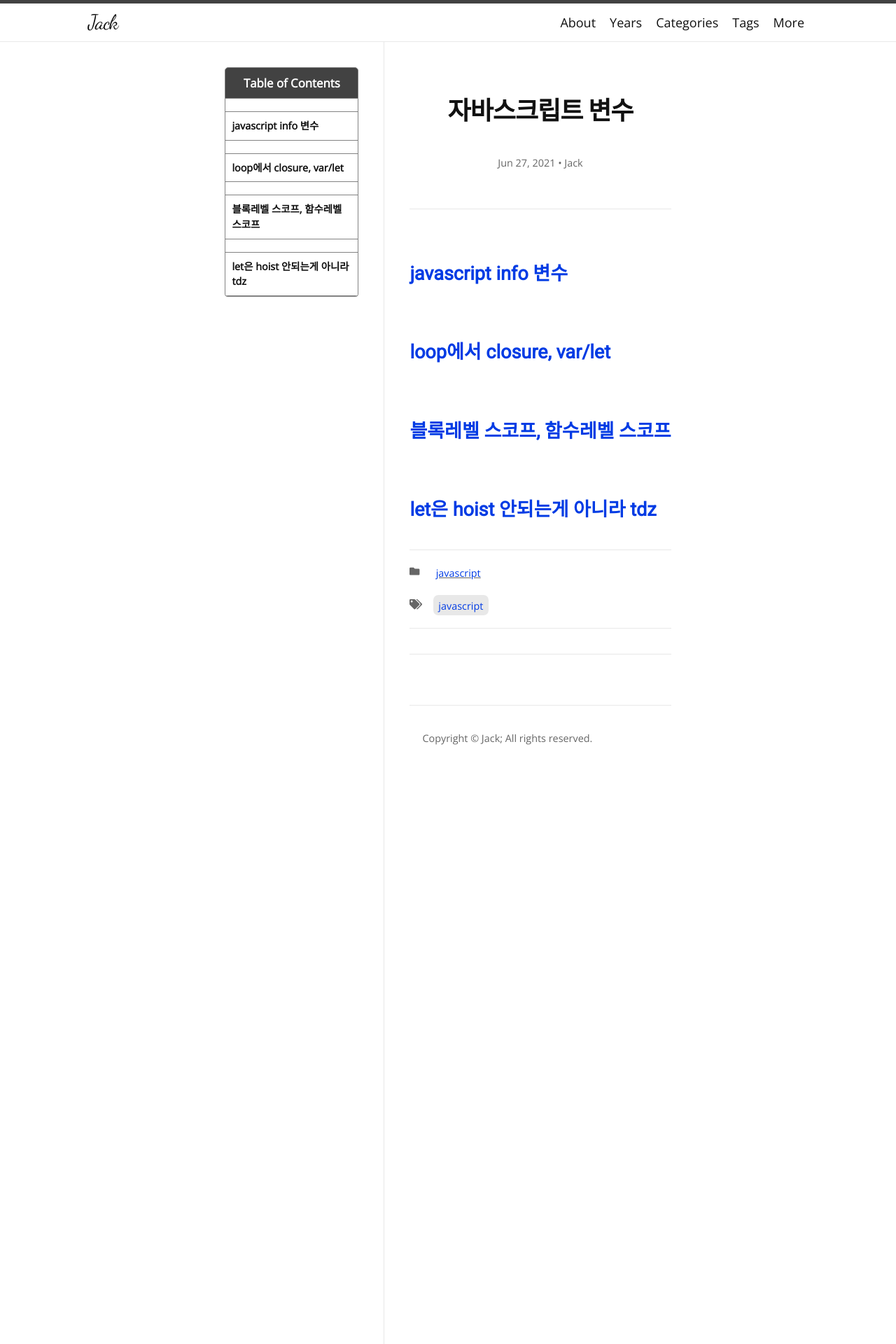
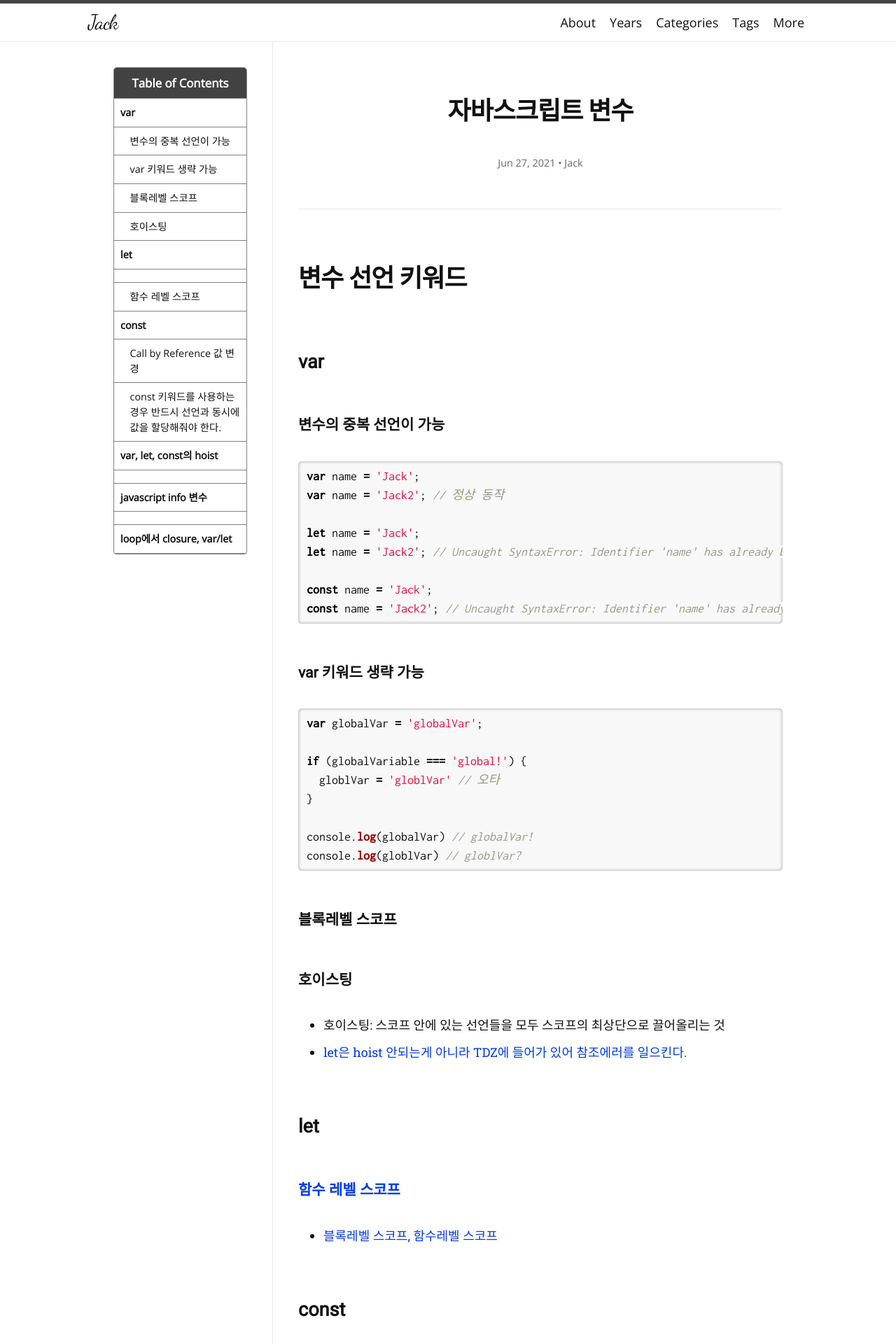
Before and after one commit to ha-jae-geun/jaegeunha94.github.io, a Jekyll site: the page built from _posts/2021-06-27-variable.md, in a window 1280 px wide. Shown: the top 1920 px of the page at 70% size. Built offline with Jekyll 4.4.1, drawn with Linux system fonts in a browser that asks for light colours; nearby versions of some CDN libraries; some web fonts are replaced; some of the changed text lies outside the part shown.

Commit message:
Update 2021-06-27-variable.md

````diff
--- a/_posts/2021-06-27-variable.md
+++ b/_posts/2021-06-27-variable.md
@@ -8,9 +8,77 @@ author:
   - Jack
 ---
 
+# 변수 선언 키워드
+
+## var
+### 변수의 중복 선언이 가능
+```javascript
+var name = 'Jack';
+var name = 'Jack2'; // 정상 동작
+
+let name = 'Jack';
+let name = 'Jack2'; // Uncaught SyntaxError: Identifier 'name' has already been declared
+
+const name = 'Jack';
+const name = 'Jack2'; // Uncaught SyntaxError: Identifier 'name' has already been declared
+```
+
+### var 키워드 생략 가능
+```javascript
+var globalVar = 'globalVar';
+
+if (globalVariable === 'global!') {
+  globlVar = 'globlVar' // 오타
+}
+
+console.log(globalVar) // globalVar!
+console.log(globlVar) // globlVar?
+```
+
+
+### 블록레벨 스코프
+
+
+### 호이스팅
+* 호이스팅: 스코프 안에 있는 선언들을 모두 스코프의 최상단으로 끌어올리는 것
+* [let은 hoist 안되는게 아니라 TDZ에 들어가 있어 참조에러를 일으킨다.](https://evan-moon.github.io/2019/06/18/javascript-let-const/)
+
+
+
+## let
+### [함수 레벨 스코프](https://eblee-repo.tistory.com/m/37)
+* [블록레벨 스코프, 함수레벨 스코프](https://eblee-repo.tistory.com/m/37)
+
+
+## const
+* 값의 재할당이 불가능
+
+```javascript
+const test = 'Hello, World!';
+test = 'Bye, World!'; // Uncaught TypeError: Assignment to constant variable.
+```
+
+### Call by Reference 값 변경
+```javascript
+const obj = { name: 'Jack' }
+obj = { name: 'Jack' } // Uncaught TypeError: Assignment to constant variable.
+```
+
+#### 객체 내부의 프로퍼티들은 const 키워드의 영향을 받지 않는다.
+```
+const obj = { name: 'Jack' }
+obj.name = 'John'
+console.log(obj) // { name: 'John' }
+```
+
+### const 키워드를 사용하는 경우 반드시 선언과 동시에 값을 할당해줘야 한다.
+```javascript
+const test; // Uncaught SyntaxError: Missing initializer in const declaration
+```
+
+## var, let, const의 hoist
+
+
+
 ## [javascript info 변수](https://ko.javascript.info/variables)
 ## [loop에서 closure, var/let](https://joshua1988.github.io/web-development/javascript/javascript-interview-3questions/)
-## [블록레벨 스코프, 함수레벨 스코프](https://eblee-repo.tistory.com/m/37)
-
-
-## [let은 hoist 안되는게 아니라 tdz](https://evan-moon.github.io/2019/06/18/javascript-let-const/)
````
